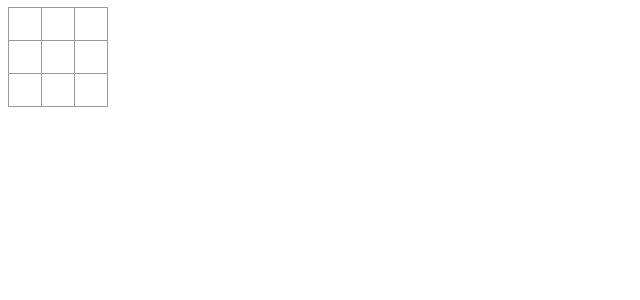
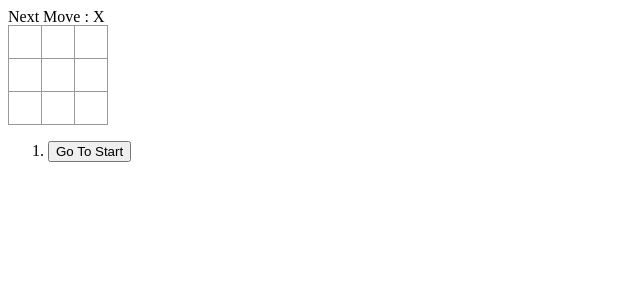
Before and after one commit to vipulTiwar1/my-game, a React (Create React App) app: page / in a window 1280 px wide. Shown: the top 300 px of the page, without its empty margins (0-640 px from the left). Built offline with nearby package versions, Linux system fonts and the light colour scheme.

Commit message:
Added Time Travel Feature

```diff
--- a/src/App.css
+++ b/src/App.css
@@ -18,3 +18,7 @@
     content: '';
     display: table;
 }
+
+.timetrav {
+    text-align: center;
+}
--- a/src/App.js
+++ b/src/App.js
@@ -1,10 +1,10 @@
-import Board from "./Board";
 import './App.css'
+import Game from "./Game.jsx";
 
 function App() {
   return (
     <div>
-      <Board/>
+      <Game/>
     </div>
   );
 }
--- a/src/Board.jsx
+++ b/src/Board.jsx
@@ -1,42 +1,56 @@
-import { useState } from "react"
 import Square from "./Square"
 
-function Board(){
-
-    const [board, setBoard] = useState(Array(9).fill(null));
-    const [sign, setSign] = useState(true);
+function Board({board, sign, onPlay}){
+    var winner;
 
     function checkIfOver(newBoard){
         for(var i=0; i<3; i++){
             if(newBoard[i] && newBoard[i] === newBoard[i+3] && newBoard[i+3] === newBoard[i+6]){
+                winner = newBoard[i];
                 return true;
             }
         }
         for(i=0; i<7; i+=3){
             if(newBoard[i] && newBoard[i] != null && newBoard[i] === newBoard[i+1] && newBoard[i+1] === newBoard[i+2]){
+                winner = newBoard[i];
                 return true;
             }
         }
         if(newBoard[0] && (newBoard[0] === newBoard[4] && newBoard[4] === newBoard[8])){
+            winner = newBoard[0];
             return true;
         }
         if(newBoard[2] && (newBoard[2] === newBoard[4] && newBoard[4] === newBoard[6])){
+            winner = newBoard[2];
             return true;
         }
+        return false;
     }
 
-    function handleBoard(i) {
+    function handleBoard(i){
         const newBoard = board.slice();
-        if(checkIfOver(board) || newBoard[i]) return;
+        if(checkIfOver(newBoard) || newBoard[i]) {
+            return;
+        }
         if(sign)
             newBoard[i] = 'X';
         else
             newBoard[i] = 'O';
-        setSign(!sign);
-        setBoard(newBoard);
+        onPlay(newBoard);
     }
+
     return (
         <>
+            {!checkIfOver(board) ?
+                (<div>
+                    Next Move : {sign === true ? 'X' : 'O'}
+                </div>) : (
+                    <div>
+                        Winner : {winner}
+                    </div>
+                )
+            }
+
             <div className="board-row">
                 <Square value = {board[0]} onMove = {() => handleBoard(0)} />
                 <Square value = {board[1]} onMove = {() => handleBoard(1)} />
--- /dev/null
+++ b/src/Game.jsx
@@ -0,0 +1,43 @@
+import Board from "./Board";
+import TimeTravel from "./TimeTravel";
+import { useState } from "react";
+
+function Game() {
+
+    const [history, setHistory] = useState([Array(9).fill(null)]);
+    const [sign, setSign] = useState(true);
+    const [currentMove, setCurrentMove] = useState(0);
+
+    function handleBoard(nextSquare) {
+        if(history.length !== currentMove+1){
+            const newHistory = history.slice(0, currentMove+1);
+            setHistory([...newHistory, nextSquare]);
+        }
+        else{
+            setHistory([...history, nextSquare]);
+        }
+        setCurrentMove(currentMove+1);
+        setSign(!sign);
+    }
+
+    function goToStart(){
+        setHistory([Array(9).fill(null)]);
+        setCurrentMove(0);
+        setSign(true);
+    }
+
+    function goToMove(index){
+        setCurrentMove(index);
+        if(index%2 === 0) setSign(true);
+        else setSign(false);
+    }
+
+    return (
+        <>
+            <Board board={history[currentMove]} sign = {sign} onPlay={handleBoard}/>
+            <TimeTravel history={history} goToStart={goToStart} goToMove={goToMove}/>
+        </>
+    );
+}
+
+export default Game;
--- /dev/null
+++ b/src/TimeTravel.jsx
@@ -0,0 +1,36 @@
+function TimeTravel({history, goToStart, goToMove}) {
+
+    const moves = history.map((his, index) => {
+        if(index === 0){
+            return (
+                <li key={index}>
+                    <button className="timetrav" onClick={goToStart}>Go To Start</button>
+                </li>
+            )
+        }
+        else if(index === history.length-1){
+            return (
+                <li key={index}>
+                    You Are At Move #{index}
+                </li>
+            )
+        }
+        else {
+            return (
+                <li key={index}>
+                    <button className="timetrav" onClick={() => goToMove(index)}>Go To Move #{index}</button>
+                </li>
+            )
+        }
+    })
+
+    return (
+        <>
+            <ol>
+                {moves}
+            </ol>
+        </>
+    )
+}
+
+export default TimeTravel;
```
